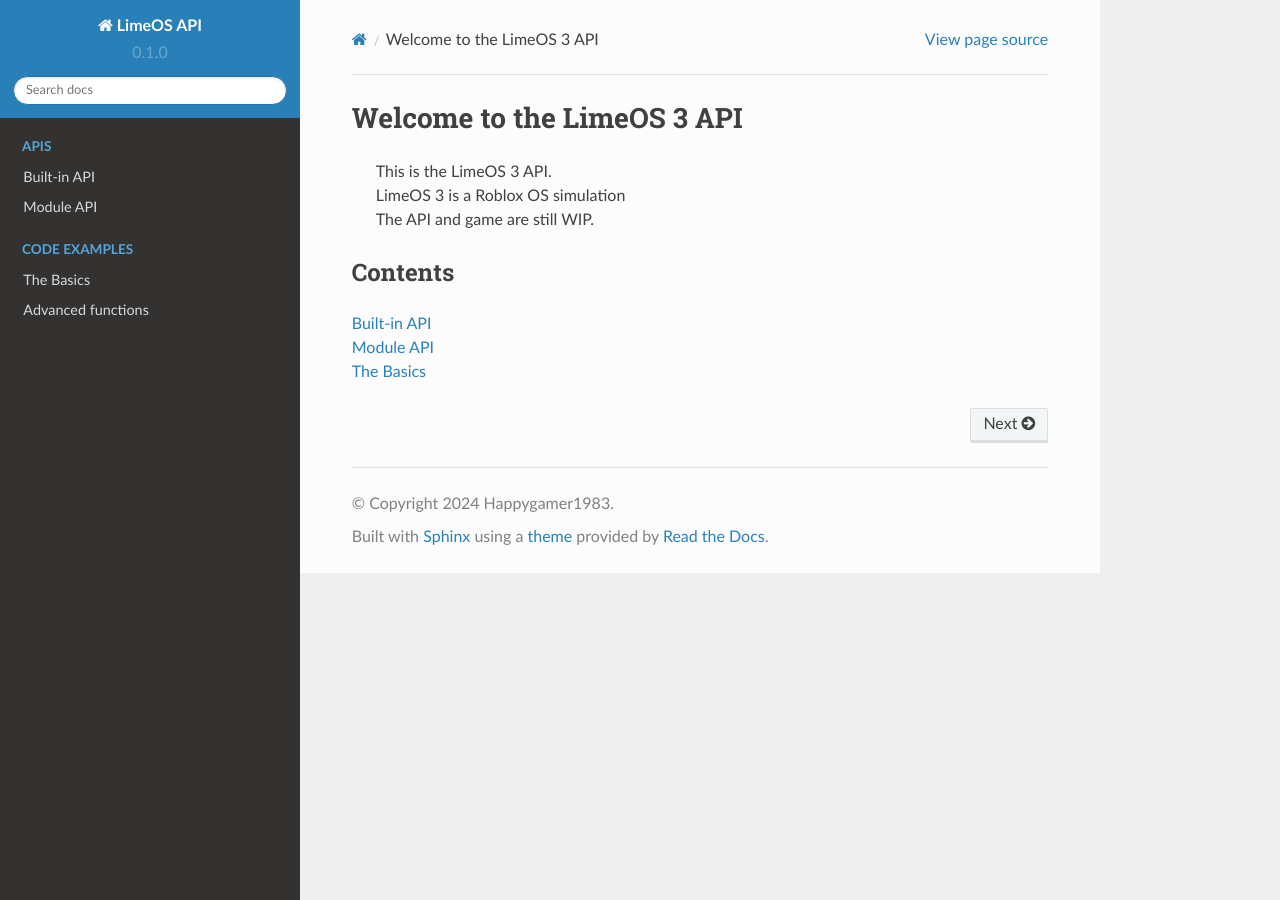
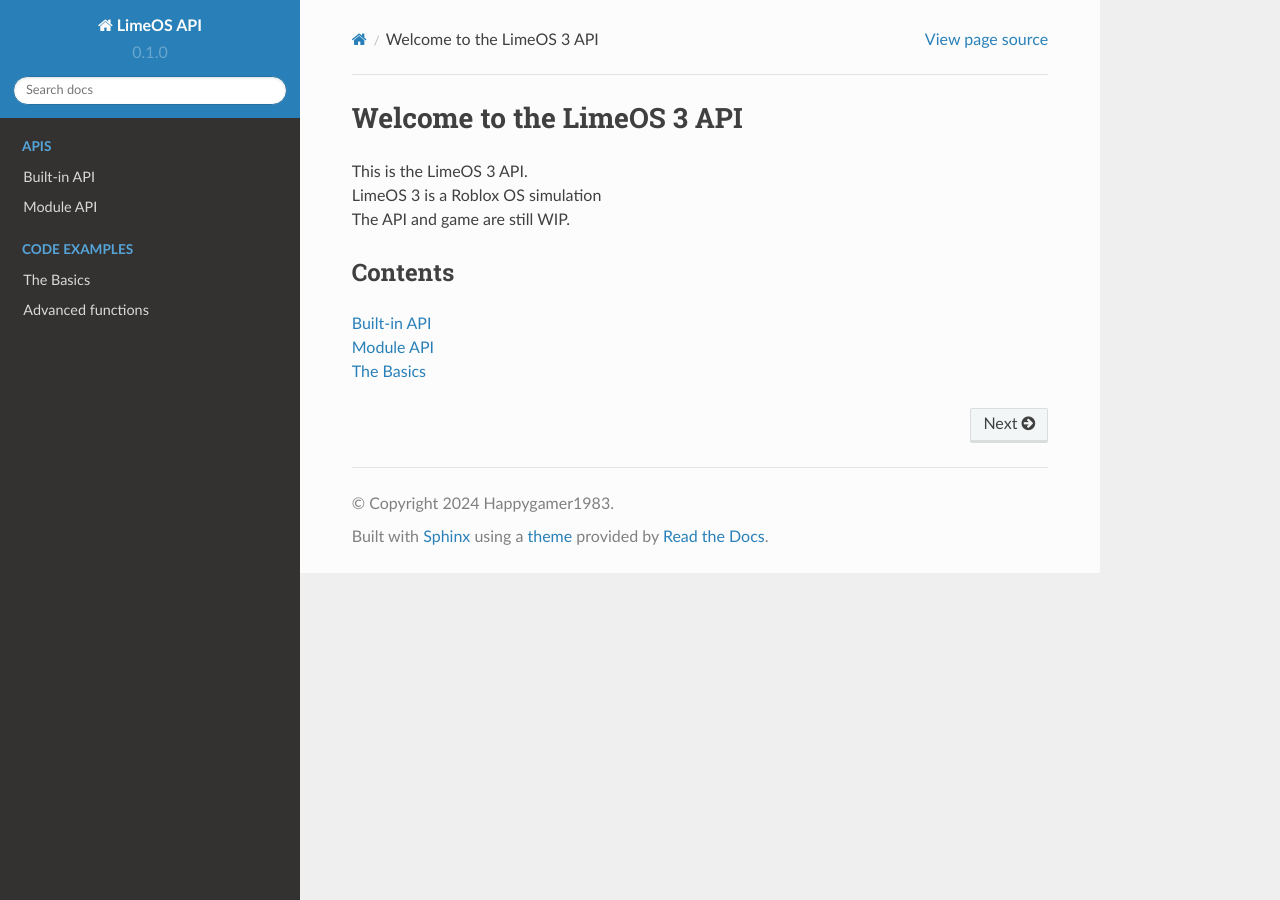
Before and after one commit to Happygamer1983/LimeOS-API, a Sphinx documentation site: the page built from docs/source/index.rst, in a window 1280 px wide. Built offline with Sphinx 7.4.7 and the Read the Docs theme 2.0.0, drawn with Linux system fonts in a browser that asks for light colours.

```diff
--- a/docs/source/index.rst
+++ b/docs/source/index.rst
@@ -2,12 +2,14 @@
 Welcome to the LimeOS 3 API
 ===========================
 
-   This is the LimeOS 3 API. :raw-html:`<br />`
-   LimeOS 3 is a Roblox OS simulation :raw-html:`<br />`
-   The API and game are still WIP. :raw-html:`<br />`
-
 .. role:: raw-html(raw)
     :format: html
+
+This is the LimeOS 3 API. :raw-html:`<br />`
+LimeOS 3 is a Roblox OS simulation :raw-html:`<br />`
+The API and game are still WIP. :raw-html:`<br />`
+
+
 
 Contents
 --------
```
